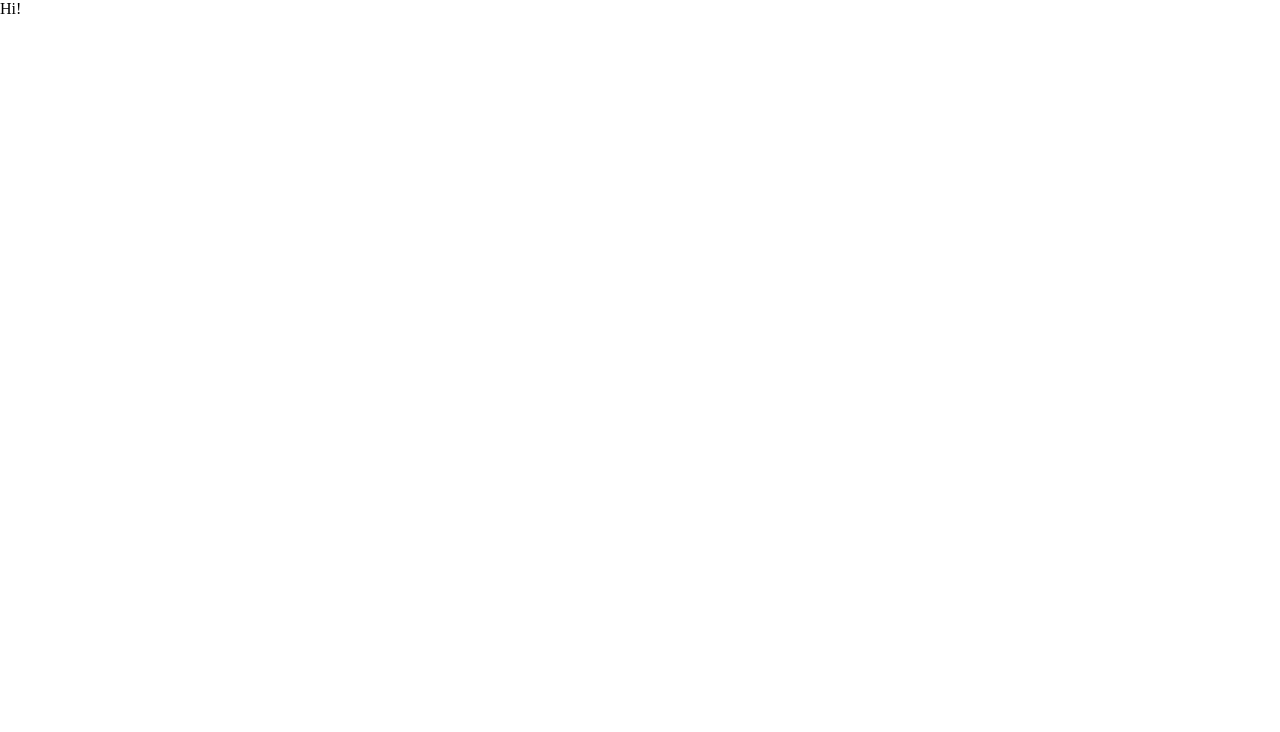
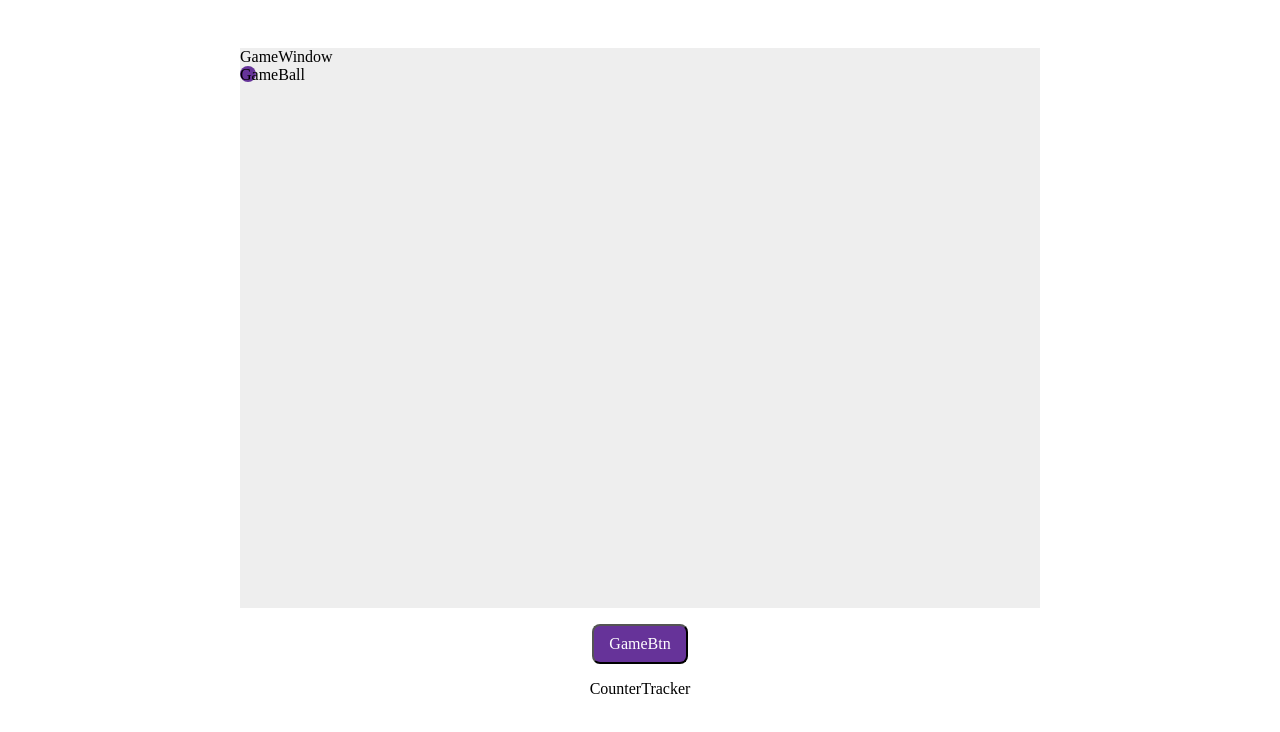
Before and after one commit to AlfazUlIslam/2D-breakout-game, a React (Vite) app: page / in a window 1280 px wide. Shown: the top 732 px of the page. Built offline with nearby package versions, Linux system fonts and the light colour scheme.

Commit message:
Game component mounted

```diff
--- a/src/App.jsx
+++ b/src/App.jsx
@@ -1,9 +1,10 @@
+import Game from './components/Game/Game'
 import './App.css'
 
 function App() {
   return (
     <div className='App'>
-      <h1>Hi!</h1>
+      <Game />
     </div>
   )
 }
```
